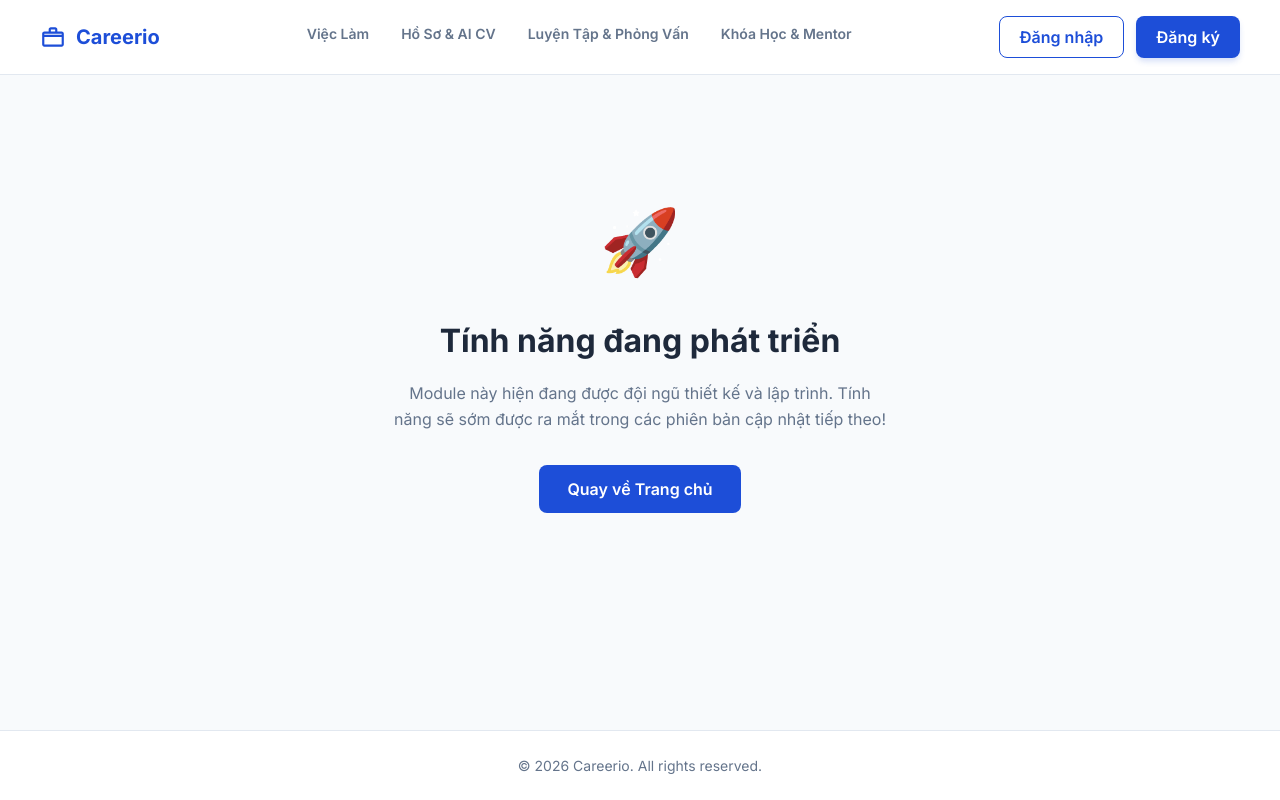
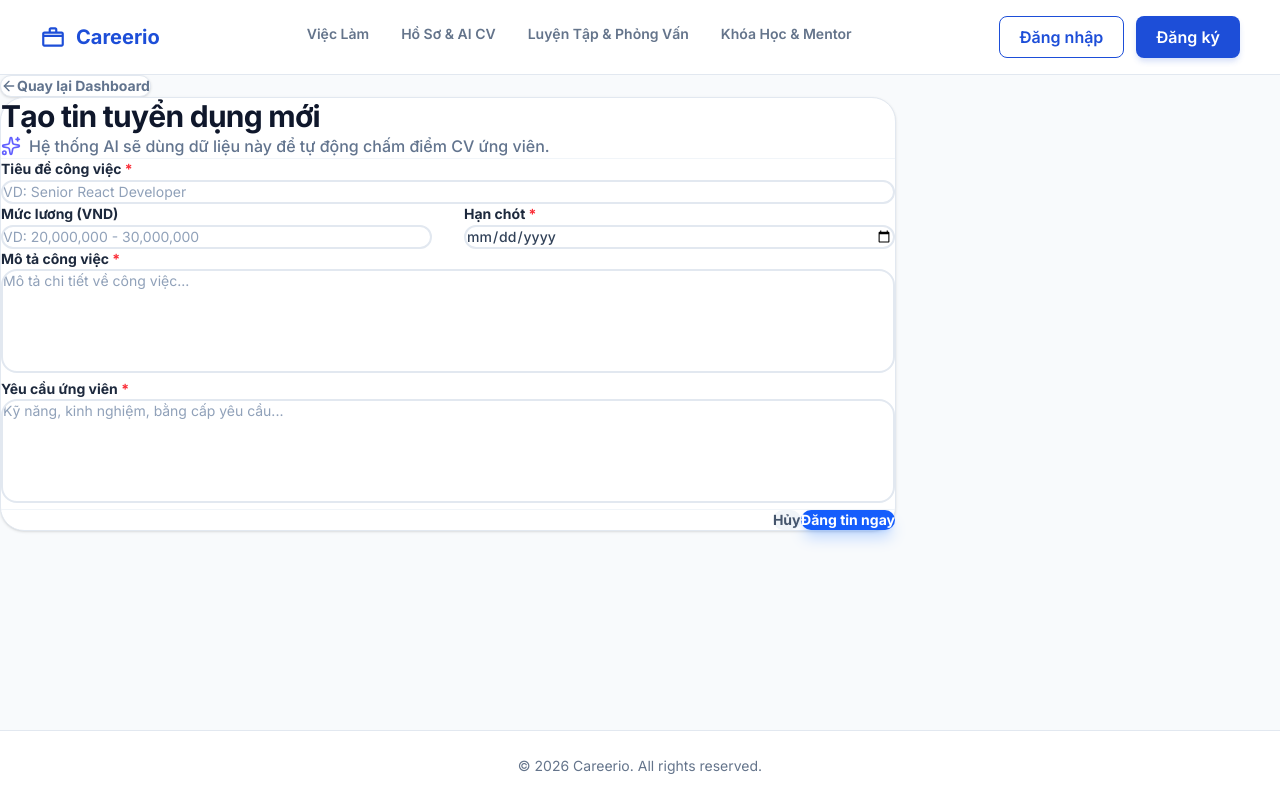
Before and after one commit to giaabaooo/SEP490-G68, a React app in the folder frontend/: page /job-postings in a window 1280 px wide. Built offline with nearby package versions, Linux system fonts and the light colour scheme; no server answers; the HTML template or start-up script is replaced by a standard one.

Commit message:
fix navbar, url

```diff
--- a/frontend/src/App.jsx
+++ b/frontend/src/App.jsx
@@ -40,8 +40,9 @@ function App() {
 
           {/* === CÁC TRANG DÀNH CHO EMPLOYER/BUSINESS (Đã cập nhật) === */}
           <Route path="/business" element={<ComingSoon />} />
+          <Route path="/dashboard" element={<HRDashboard />} />
 
-          <Route path="/job-postings" element={<ComingSoon />} />
+          <Route path="/job-postings" element={<PostJob />} />
           <Route path="/applications" element={<ComingSoon />} />
           <Route path="/skill-tests" element={<ComingSoon />} />
 
@@ -57,10 +58,10 @@ function App() {
         </Route>
 
         {/* Nhóm các trang HR với Navbar riêng */}
-        <Route element={<HRLayout />}>
+        {/* <Route element={<HRLayout />}>
           <Route path="/hr/dashboard" element={<HRDashboard />} />
           <Route path="/hr/post-job" element={<PostJob />} />
-        </Route>
+        </Route> */}
       </Routes>
     </Router>
   );
--- a/frontend/src/components/layout/Navbar.jsx
+++ b/frontend/src/components/layout/Navbar.jsx
@@ -78,7 +78,7 @@ const Navbar = () => {
           {role === 'business' ? (
             <>
               <NavLink to="/dashboard" className="nav-link">Dashboard</NavLink>
-              <NavLink to="/job-postings" className="nav-link">Tin Tuyển Dụng</NavLink>
+              <NavLink to="/job-postings" className="nav-link">Quản Lý Tuyển Dụng</NavLink>
               <NavLink to="/applications" className="nav-link">Quản Lý Ứng Viên</NavLink>
               <NavLink to="/skill-tests" className="nav-link">Kho Bài Test</NavLink>
             </>
--- a/frontend/src/pages/HR/HRDashboard.jsx
+++ b/frontend/src/pages/HR/HRDashboard.jsx
@@ -17,7 +17,7 @@ const HRDashboard = () => {
         </div>
 
         <button
-          onClick={() => navigate('/hr/post-job')}
+          onClick={() => navigate('/job-postings')}
           className="bg-blue-600 hover:bg-blue-700 text-white px-6 py-3 rounded-xl font-bold shadow-md shadow-blue-500/20 flex items-center transition-all hover:scale-[1.02] shrink-0"
         >
           <PlusCircle className="w-5 h-5 mr-2" />
--- a/frontend/src/pages/HR/PostJob.jsx
+++ b/frontend/src/pages/HR/PostJob.jsx
@@ -17,7 +17,7 @@ const PostJob = () => {
     e.preventDefault();
     toast.success('Đăng tin tuyển dụng thành công!');
     setTimeout(() => {
-      navigate('/hr/dashboard');
+      navigate('/dashboard');
     }, 1500);
   };
 
@@ -26,7 +26,7 @@ const PostJob = () => {
       <div className="max-w-4xl mx-auto">
 
         <button
-          onClick={() => navigate('/hr/dashboard')}
+          onClick={() => navigate('/dashboard')}
           className="flex items-center text-slate-500 hover:text-blue-600 font-bold text-sm mb-6 transition-colors group bg-white px-4 py-2 rounded-full shadow-sm border border-slate-200 w-fit"
         >
           <ArrowLeft className="w-4 h-4 mr-2 group-hover:-translate-x-1 transition-transform" />
@@ -89,7 +89,7 @@ const PostJob = () => {
             </div>
 
             <div className="flex justify-end pt-6 border-t border-slate-100">
-              <button type="button" onClick={() => navigate('/hr/dashboard')} className="px-8 py-3.5 rounded-2xl text-sm font-bold text-slate-600 bg-slate-100 hover:bg-slate-200 transition-colors mr-4">
+              <button type="button" onClick={() => navigate('/dashboard')} className="px-8 py-3.5 rounded-2xl text-sm font-bold text-slate-600 bg-slate-100 hover:bg-slate-200 transition-colors mr-4">
                 Hủy
               </button>
               <button type="submit" className="px-8 py-3.5 rounded-2xl text-sm font-bold text-white bg-blue-600 hover:bg-blue-700 shadow-lg shadow-blue-500/30 transition-all hover:-translate-y-0.5">
```
